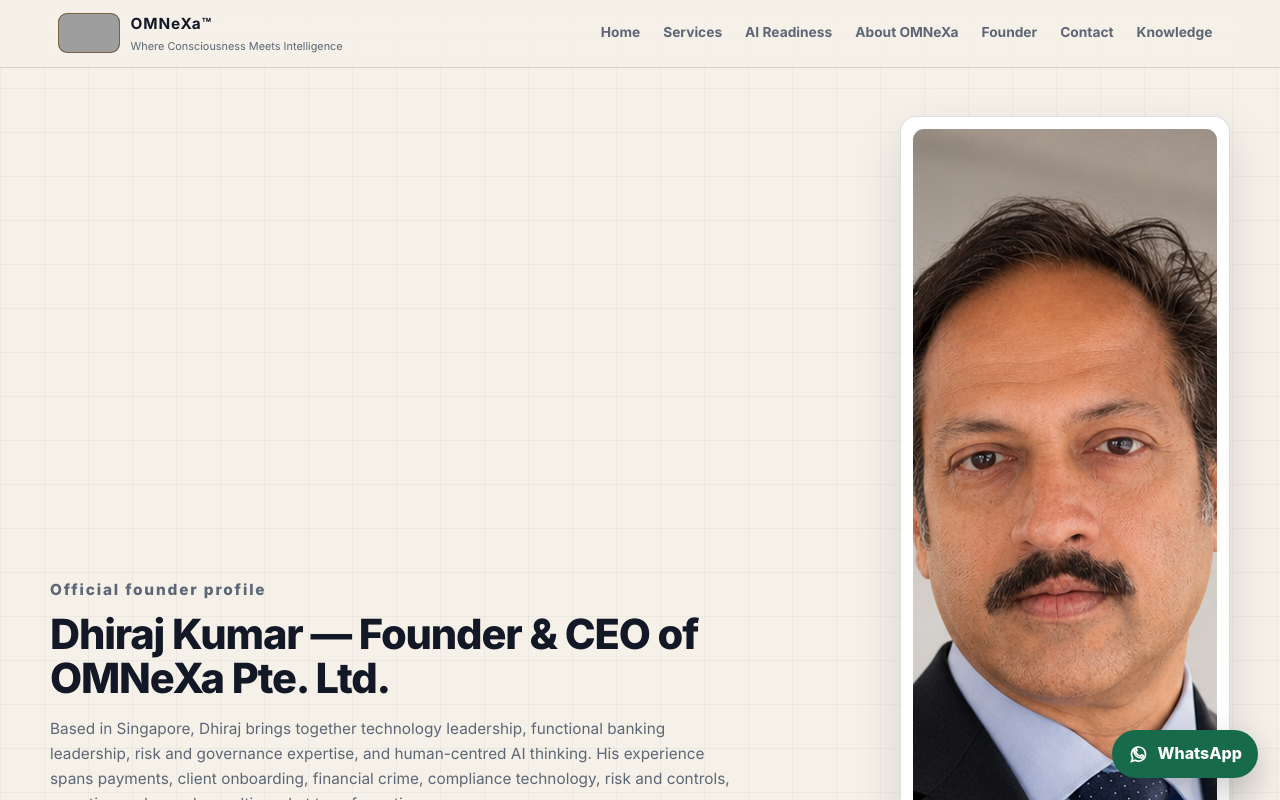
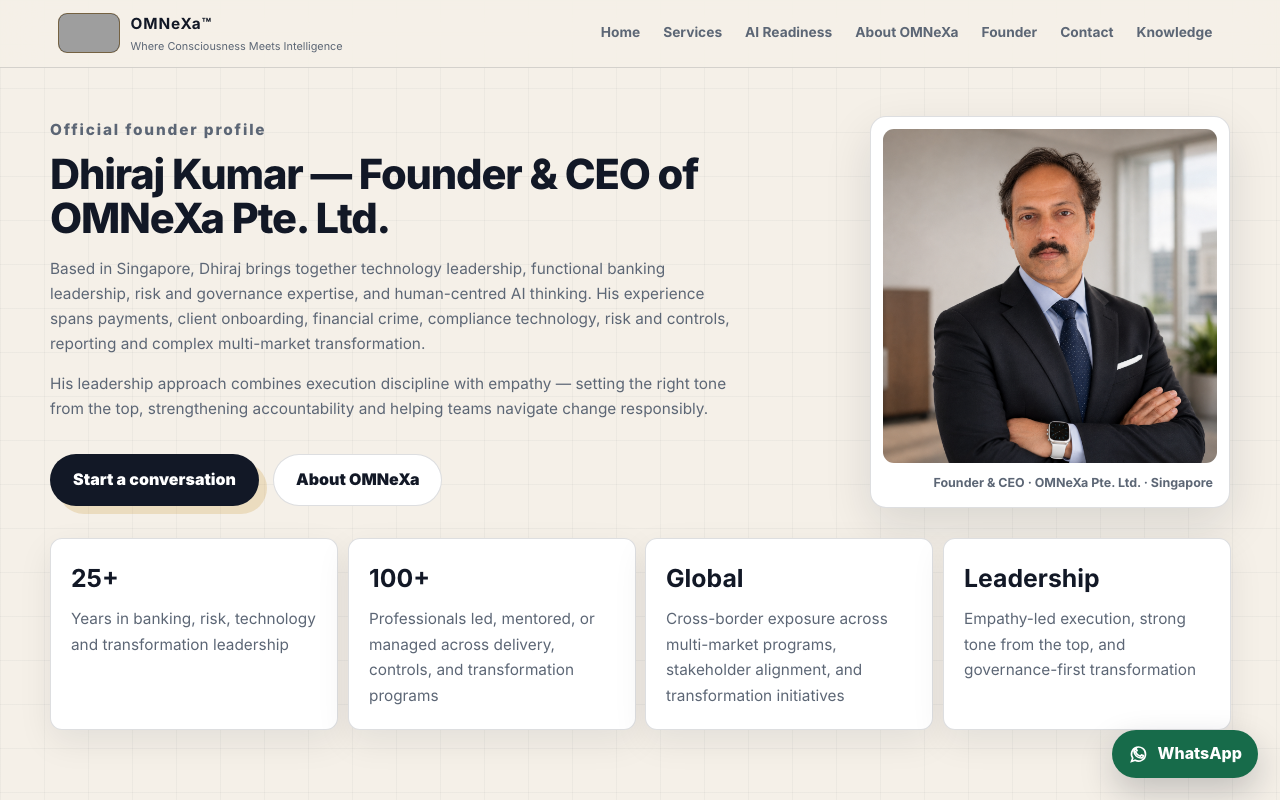
Before and after one commit to HumanSamaritan/OMNEXAFuture, a Next.js app: page /dhiraj-kumar in a window 1280 px wide. Shown: the top 800 px of the page. Built offline with nearby package versions, Linux system fonts and the light colour scheme; grey boxes are pictures that could not be loaded.

Commit message:
Refine founder title and portrait framing

```diff
--- a/app/dhiraj-kumar/page.tsx
+++ b/app/dhiraj-kumar/page.tsx
@@ -121,7 +121,9 @@ export default function DhirajKumarPage() {
       <section className="page-hero section-shell about-hero about-hero-grid aligned-section">
         <div className="about-hero-copy">
           <p className="eyebrow">Official founder profile</p>
-          <h1>Dhiraj Kumar — Founder & CEO of OMNeXa Pte. Ltd.</h1>
+          <h1>
+            Dhiraj Kumar — <span className="founder-role-nowrap">Founder &amp; CEO</span> of OMNeXa Pte. Ltd.
+          </h1>
           <p>
             Based in Singapore, Dhiraj brings together technology leadership, functional banking leadership,
             risk and governance expertise, and human-centred AI thinking. His experience spans payments,
--- a/app/refinement.css
+++ b/app/refinement.css
@@ -273,6 +273,23 @@ h3 {
   font-weight: 650;
   line-height: 1.45;
   text-align: right;
+}
+
+.founder-role-nowrap {
+  white-space: nowrap;
+}
+
+.founder-portrait-panel {
+  width: min(100%, 360px);
+  margin: 0;
+}
+
+.founder-portrait-panel img {
+  width: 100%;
+  height: auto;
+  aspect-ratio: 1 / 1;
+  object-fit: contain;
+  object-position: center;
 }
 
 .entity-facts-grid {
```
